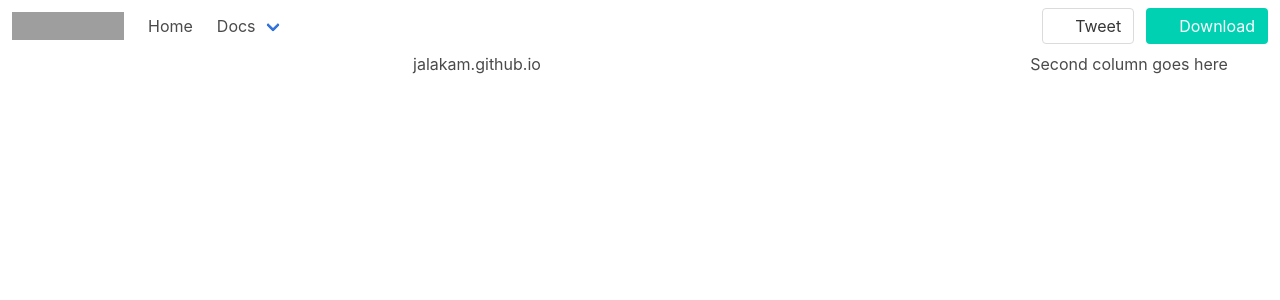
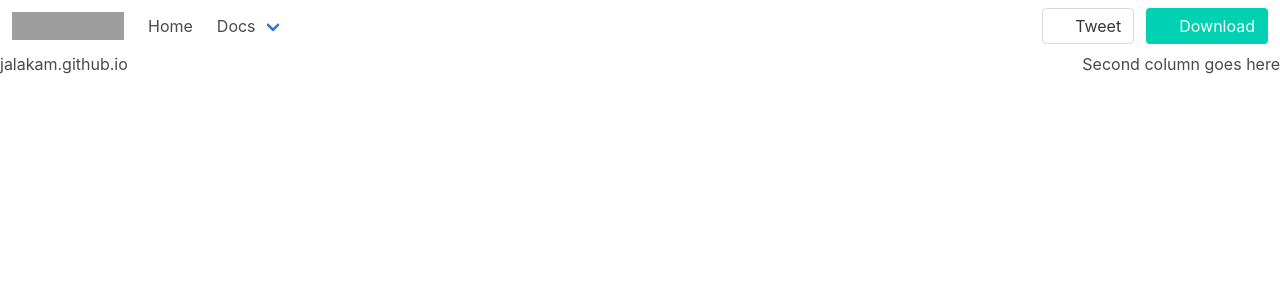
Before and after one commit to jalakam/jalakam-bulma-test, a Jekyll site: the page built from README.md, in a window 1280 px wide. Shown: the top 300 px of the page. Built offline with Jekyll 4.4.1, drawn with Linux system fonts in a browser that asks for light colours; our own code applies the rules of GitHub Pages for plain Markdown files; grey boxes are pictures that could not be loaded.

Commit message:
Update default.html

```diff
--- a/_layouts/default.html
+++ b/_layouts/default.html
@@ -10,14 +10,14 @@
 <body>
        <div class="columns">
           <div class="column is-three-quarters">
-           <div class="level">
+           <div class="level-left">
            <div class="level-item">
               {{ content }}
            </div>
            </div>
           </div>
           <div class="column">
-           <div class="level">
+           <div class="level-right">
            <div class="level-item">
               Second column goes here
            </div>
```
